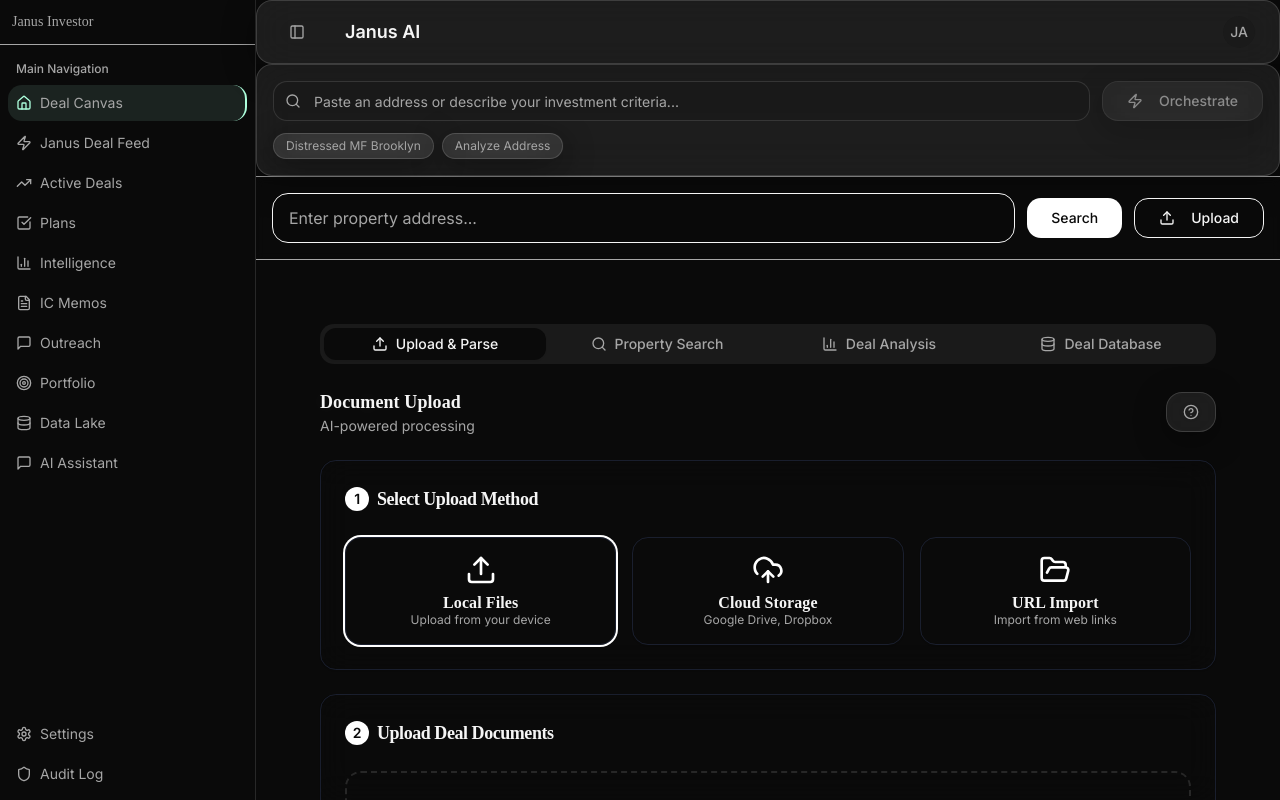
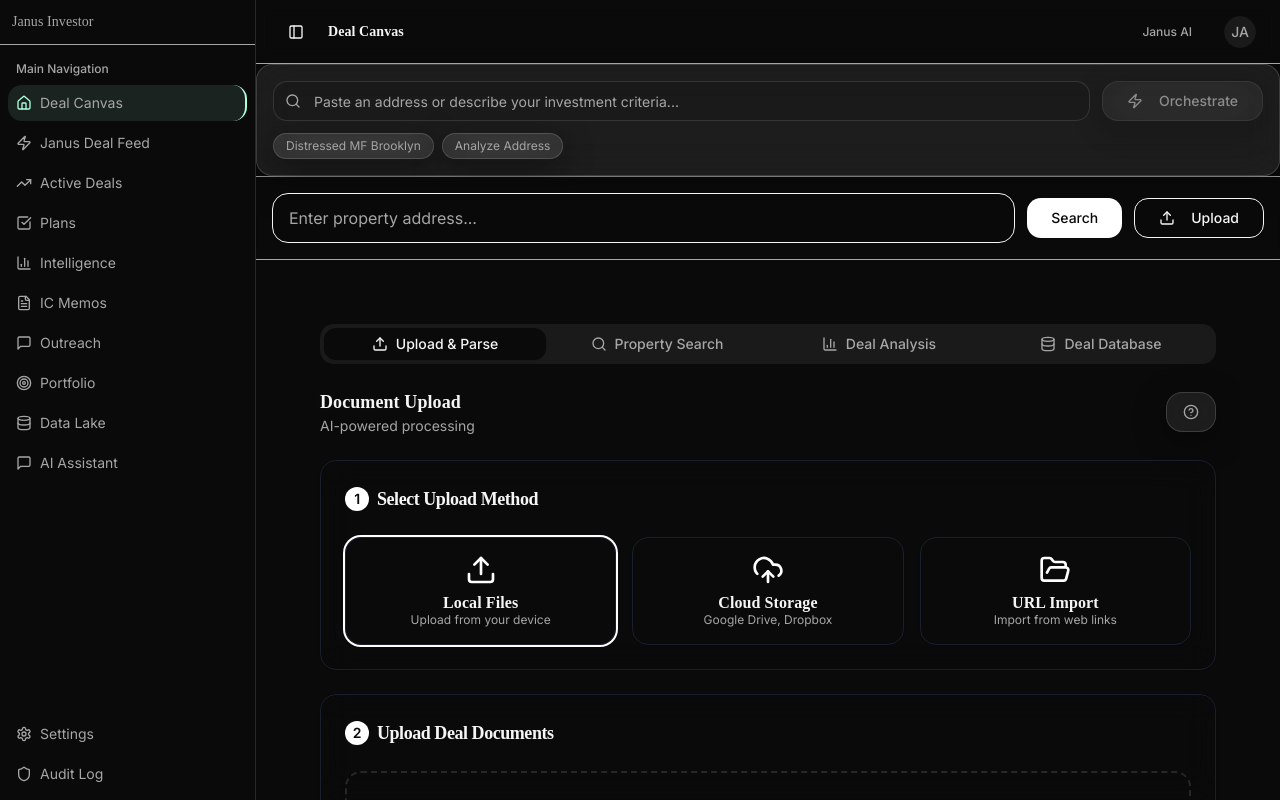
Before and after one commit to maxrroever-svg/janus-prop-ai, a React (Vite) app: page /investor in a window 1280 px wide. Built offline with nearby package versions, Linux system fonts and the light colour scheme; a web font is replaced by a local one.

Commit message:
Synchronize dashboard headers

```diff
--- a/src/components/dashboard/DashboardHeader.tsx
+++ b/src/components/dashboard/DashboardHeader.tsx
@@ -12,23 +12,50 @@ import { Avatar, AvatarFallback } from "@/components/ui/avatar";
 import { SidebarTrigger } from "@/components/ui/sidebar-simple";
 import { useNavigate } from "react-router-dom";
 
-export function DashboardHeader() {
+interface DashboardHeaderProps {
+  title?: string;
+  subtitle?: string;
+}
+
+export function DashboardHeader({ title, subtitle }: DashboardHeaderProps) {
   const navigate = useNavigate();
 
   return (
-    <header className="dashboard-header h-16 border-b border-border glass backdrop-blur-lg flex items-center justify-between px-6">
+    <header className="dashboard-header sticky top-0 z-35 shrink-0 h-16 border-b border-border/30 flex items-center justify-between px-6 bg-background/95 backdrop-blur supports-[backdrop-filter]:bg-background/60">
       <div className="flex items-center gap-4">
-        <SidebarTrigger className="sidebar-trigger" />
+        <SidebarTrigger className="sidebar-trigger text-foreground hover:bg-accent/10" />
+        {title ? (
+          <div>
+            <h1 className="font-display text-sm font-semibold text-foreground glow-text" style={{ maxHeight: '36px' }}>
+              {title}
+            </h1>
+            {subtitle && (
+              <p className="text-xs text-muted-foreground">{subtitle}</p>
+            )}
+          </div>
+        ) : (
           <Button
             variant="ghost"
             onClick={() => navigate('/')}
-          className="font-display text-lg font-semibold text-foreground hover:text-white glow-text"
+            className="font-display text-sm font-semibold text-foreground hover:text-accent-blue glow-text"
+            style={{ maxHeight: '36px' }}
           >
             Janus AI
           </Button>
+        )}
       </div>
 
       <div className="flex items-center gap-4">
+        {title && (
+          <Button
+            variant="ghost"
+            onClick={() => navigate('/')}
+            className="font-display text-xs font-medium text-muted-foreground hover:text-accent-blue"
+            style={{ fontSize: '12px', maxHeight: '36px' }}
+          >
+            Janus AI
+          </Button>
+        )}
         <DropdownMenu>
           <DropdownMenuTrigger asChild>
             <Button variant="ghost" className="relative h-8 w-8 rounded-full">
--- a/src/pages/Dashboard.tsx
+++ b/src/pages/Dashboard.tsx
@@ -12,7 +12,7 @@ const Dashboard = () => {
 
       {/* MAIN CONTENT */}
       <div className="flex-1 flex flex-col min-h-screen">
-        <DashboardHeader />
+        <DashboardHeader title="Deal Canvas" />
 
         {/* Scrollable main content */}
         <main className="flex-1 overflow-y-auto">
--- a/src/pages/dashboard/Agents.tsx
+++ b/src/pages/dashboard/Agents.tsx
@@ -10,7 +10,7 @@ const Agents = () => {
     <SidebarProvider>
       <DashboardSidebar />
       <div className="flex-1 flex flex-col min-h-screen">
-        <DashboardHeader />
+        <DashboardHeader title="Agent Management" subtitle="Monitor and manage AI agents" />
         <main className="flex-1 overflow-y-auto p-6">
             <div className="max-w-7xl mx-auto space-y-6">
               <div className="flex items-center justify-between">
--- a/src/pages/dashboard/Assistant.tsx
+++ b/src/pages/dashboard/Assistant.tsx
@@ -8,7 +8,7 @@ const Assistant = () => {
     <SidebarProvider>
       <DashboardSidebar />
       <div className="flex-1 flex flex-col min-h-screen">
-        <DashboardHeader />
+        <DashboardHeader title="AI Assistant" subtitle="Chat with Janus AI for insights and assistance" />
         <main className="flex-1 overflow-y-auto p-6">
           <div className="max-w-4xl mx-auto">
             <AIAssistantSection />
--- a/src/pages/dashboard/AuditLog.tsx
+++ b/src/pages/dashboard/AuditLog.tsx
@@ -183,7 +183,7 @@ const AuditLog = () => {
     <SidebarProvider>
       <DashboardSidebar />
       <div className="flex-1 flex flex-col min-h-screen">
-        <DashboardHeader />
+        <DashboardHeader title="Audit Log" subtitle="Track system activity and agent operations" />
         <main className="flex-1 overflow-y-auto p-6">
             <div className="max-w-7xl mx-auto">
               <div className="mb-6">
--- a/src/pages/dashboard/Deals.tsx
+++ b/src/pages/dashboard/Deals.tsx
@@ -19,7 +19,7 @@ const Deals = () => {
     <SidebarProvider>
       <DashboardSidebar />
       <div className="flex-1 flex flex-col min-h-screen">
-        <DashboardHeader />
+        <DashboardHeader title="Deal Management" subtitle="View and manage active deals" />
         <main className="flex-1 flex overflow-hidden">
             {/* Left Panel - Main Content */}
             <div className="flex-1 flex flex-col overflow-hidden">
--- a/src/pages/dashboard/ICMemos.tsx
+++ b/src/pages/dashboard/ICMemos.tsx
@@ -119,7 +119,7 @@ const ICMemos = () => {
     <SidebarProvider>
       <DashboardSidebar />
       <div className="flex-1 flex flex-col min-h-screen">
-        <DashboardHeader />
+        <DashboardHeader title="IC Memos" subtitle="Investment committee analysis and recommendations" />
         <main className="flex-1 overflow-y-auto p-6">
             <div className="max-w-7xl mx-auto">
               <div className="mb-6">
--- a/src/pages/dashboard/Intelligence.tsx
+++ b/src/pages/dashboard/Intelligence.tsx
@@ -12,7 +12,7 @@ const Intelligence = () => {
     <SidebarProvider>
       <DashboardSidebar />
       <div className="flex-1 flex flex-col min-h-screen">
-        <DashboardHeader />
+        <DashboardHeader title="Market Intelligence" subtitle="AI-powered market insights and analytics" />
         <main className="flex-1 overflow-y-auto p-6">
             <div className="max-w-7xl mx-auto">
               <div className="mb-6">
--- a/src/pages/dashboard/Outreach.tsx
+++ b/src/pages/dashboard/Outreach.tsx
@@ -147,7 +147,7 @@ const Outreach = () => {
     <SidebarProvider>
       <DashboardSidebar />
       <div className="flex-1 flex flex-col min-h-screen">
-        <DashboardHeader />
+        <DashboardHeader title="Outreach" subtitle="Manage communications and lead nurturing" />
         <main className="flex-1 overflow-y-auto p-6">
             <div className="max-w-7xl mx-auto">
               <div className="mb-6">
--- a/src/pages/dashboard/Plans.tsx
+++ b/src/pages/dashboard/Plans.tsx
@@ -290,7 +290,7 @@ const Plans = () => {
     <SidebarProvider>
       <DashboardSidebar />
       <div className="flex-1 flex flex-col min-h-screen">
-        <DashboardHeader />
+        <DashboardHeader title="Investment Plans" subtitle="Automated investment strategies and playbooks" />
         <main className="flex-1 overflow-y-auto p-6">
             <div className="mb-6">
               <h1 className="text-2xl font-display text-foreground mb-2">Investment Plans</h1>
--- a/src/pages/dashboard/Portfolio.tsx
+++ b/src/pages/dashboard/Portfolio.tsx
@@ -175,7 +175,7 @@ const Portfolio = () => {
     <SidebarProvider>
       <DashboardSidebar />
       <div className="flex-1 flex flex-col min-h-screen">
-        <DashboardHeader />
+        <DashboardHeader title="Portfolio" subtitle="Monitor investments and performance metrics" />
         <main className="flex-1 overflow-y-auto p-6">
             <div className="max-w-7xl mx-auto">
               <div className="mb-6">
--- a/src/pages/dashboard/Settings.tsx
+++ b/src/pages/dashboard/Settings.tsx
@@ -31,7 +31,7 @@ const Settings = () => {
     <SidebarProvider>
       <DashboardSidebar />
       <div className="flex-1 flex flex-col min-h-screen">
-        <DashboardHeader />
+        <DashboardHeader title="Settings" subtitle="Configure preferences and integrations" />
         <main className="flex-1 overflow-y-auto p-6">
             <div className="max-w-6xl mx-auto">
               <div className="mb-6">
```
Lines whose indentation alone changed are shown as unchanged.
